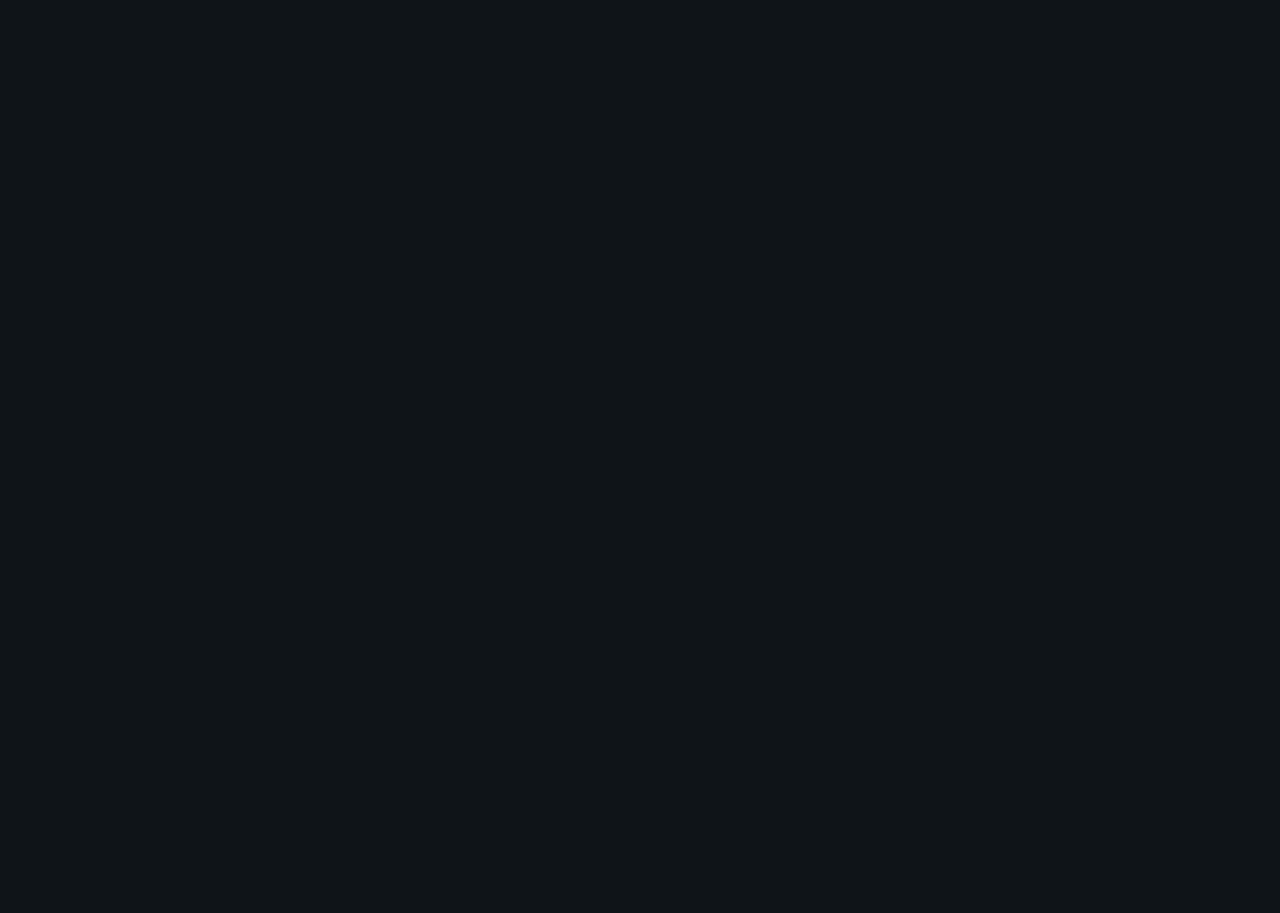
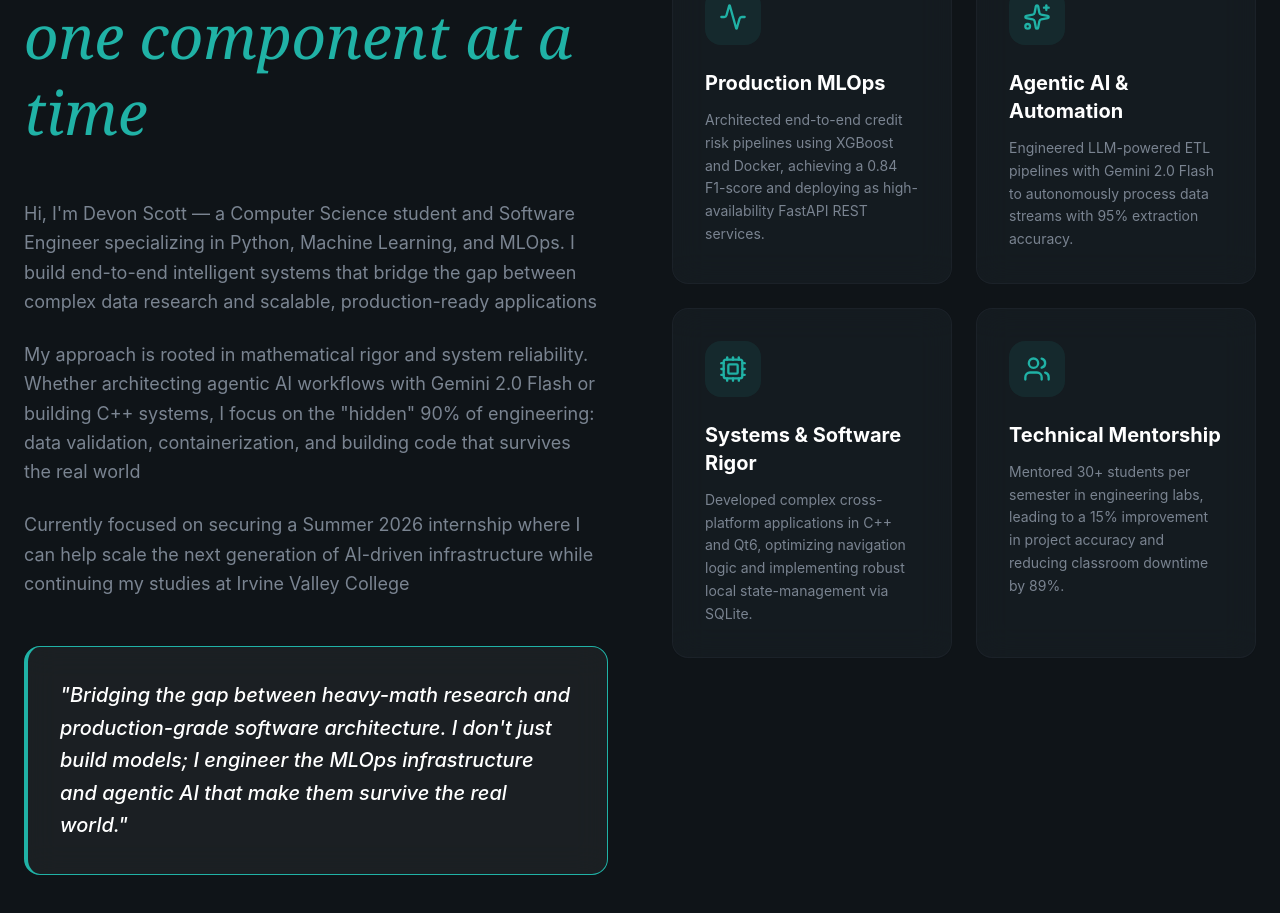
Before and after one commit to scottdl5338/modern-portfolio, a React (Vite) app: page / in a window 1280 px wide. Shown: the part 1859-2772 px from the top of the page. Before the commit the page ends 1607 px from the top, so only its background shows below. Built offline with nearby package versions, Linux system fonts and the light colour scheme.

Commit message:
About Me Section Complete

```diff
--- a/src/layout/Navbar.jsx
+++ b/src/layout/Navbar.jsx
@@ -69,12 +69,15 @@ export const Navbar = () => {
               <a
                 href={link.href}
                 key={index}
+                onClick={() => setIsMobileMenuOpen(false)}
                 className="text-lg text-muted-foreground hover:text-foreground py-2"
               >
                 {link.label}
               </a>
             ))}
-            <Button>Contact Me</Button>
+            <Button onClick={() => setIsMobileMenuOpen(false)}>
+              Contact Me
+            </Button>
           </div>
         </div>
       )}
--- a/src/sections/About.jsx
+++ b/src/sections/About.jsx
@@ -1,3 +1,107 @@
+import { Activity, Sparkles, Cpu, Users } from "lucide-react";
+
+const highlights = [
+  {
+    icon: Activity,
+    title: "Production MLOps",
+    desc: "Architected end-to-end credit risk pipelines using XGBoost and Docker, achieving a 0.84 F1-score and deploying as high-availability FastAPI REST services.",
+  },
+  {
+    icon: Sparkles,
+    title: "Agentic AI & Automation",
+    desc: "Engineered LLM-powered ETL pipelines with Gemini 2.0 Flash to autonomously process data streams with 95% extraction accuracy.",
+  },
+  {
+    icon: Cpu,
+    title: "Systems & Software Rigor",
+    desc: "Developed complex cross-platform applications in C++ and Qt6, optimizing navigation logic and implementing robust local state-management via SQLite.",
+  },
+  {
+    icon: Users,
+    title: "Technical Mentorship",
+    desc: "Mentored 30+ students per semester in engineering labs, leading to a 15% improvement in project accuracy and reducing classroom downtime by 89%.",
+  },
+];
+
 export const About = () => {
-  return <section></section>;
+  return (
+    <section id="about" className="py-32 relative overflow-hidden">
+      <div className="container mx-auto px-6 relative z-10">
+        {/* The Main Grid: Only 2 direct children */}
+        <div className="grid lg:grid-cols-2 gap-16 items-start">
+          {/* COLUMN 1: Text Content */}
+          <div className="space-y-12">
+            <div className="space-y-6">
+              <div className="animate-fade-in">
+                <span className="text-[#20B2A6] text-sm font-medium tracking-widest uppercase font-mono">
+                  About Me
+                </span>
+              </div>
+
+              <h2 className="text-4xl md:text-5xl lg:text-6xl font-bold leading-tight text-white animate-fade-in animation-delay-100">
+                Building the Future, <br />
+                <span className="font-serif italic font-normal text-[#20B2A6]">
+                  one component at a time
+                </span>
+              </h2>
+            </div>
+
+            <div className="space-y-6 text-lg text-muted-foreground animate-fade-in animation-delay-200 leading-relaxed max-w-xl">
+              <p>
+                Hi, I'm Devon Scott — a Computer Science student and Software
+                Engineer specializing in Python, Machine Learning, and MLOps. I
+                build end-to-end intelligent systems that bridge the gap between
+                complex data research and scalable, production-ready
+                applications
+              </p>
+              <p>
+                My approach is rooted in mathematical rigor and system
+                reliability. Whether architecting agentic AI workflows with
+                Gemini 2.0 Flash or building C++ systems, I focus on the
+                "hidden" 90% of engineering: data validation, containerization,
+                and building code that survives the real world
+              </p>
+              <p>
+                Currently focused on securing a Summer 2026 internship where I
+                can help scale the next generation of AI-driven infrastructure
+                while continuing my studies at Irvine Valley College
+              </p>
+            </div>
+
+            {/* Mission Statement Box */}
+            <div className="glass p-8 rounded-2xl border-l-4 border-[#20B2A6] bg-white/5 animate-fade-in animation-delay-300">
+              <p className="text-xl font-medium italic text-white leading-relaxed">
+                "Bridging the gap between heavy-math research and
+                production-grade software architecture. I don't just build
+                models; I engineer the MLOps infrastructure and agentic AI that
+                make them survive the real world."
+              </p>
+            </div>
+          </div>
+
+          {/* COLUMN 2: Highlights Grid */}
+          <div className="grid grid-cols-1 md:grid-cols-2 gap-6 lg:pt-20">
+            {highlights.map((item, idx) => (
+              <div
+                key={idx}
+                className="glass p-8 rounded-2xl group hover:border-[#20B2A6]/50 transition-all duration-500 animate-fade-in"
+                style={{ animationDelay: `${(idx + 1) * 150}ms` }}
+              >
+                <div className="w-14 h-14 rounded-2xl bg-[#20B2A6]/10 flex items-center justify-center mb-6 group-hover:bg-[#20B2A6]/20 transition-colors">
+                  <item.icon className="w-7 h-7 text-[#20B2A6]" />
+                </div>
+
+                <h3 className="text-xl font-bold text-white mb-3">
+                  {item.title}
+                </h3>
+                <p className="text-sm text-muted-foreground leading-relaxed">
+                  {item.desc}
+                </p>
+              </div>
+            ))}
+          </div>
+        </div>
+      </div>
+    </section>
+  );
 };
```
